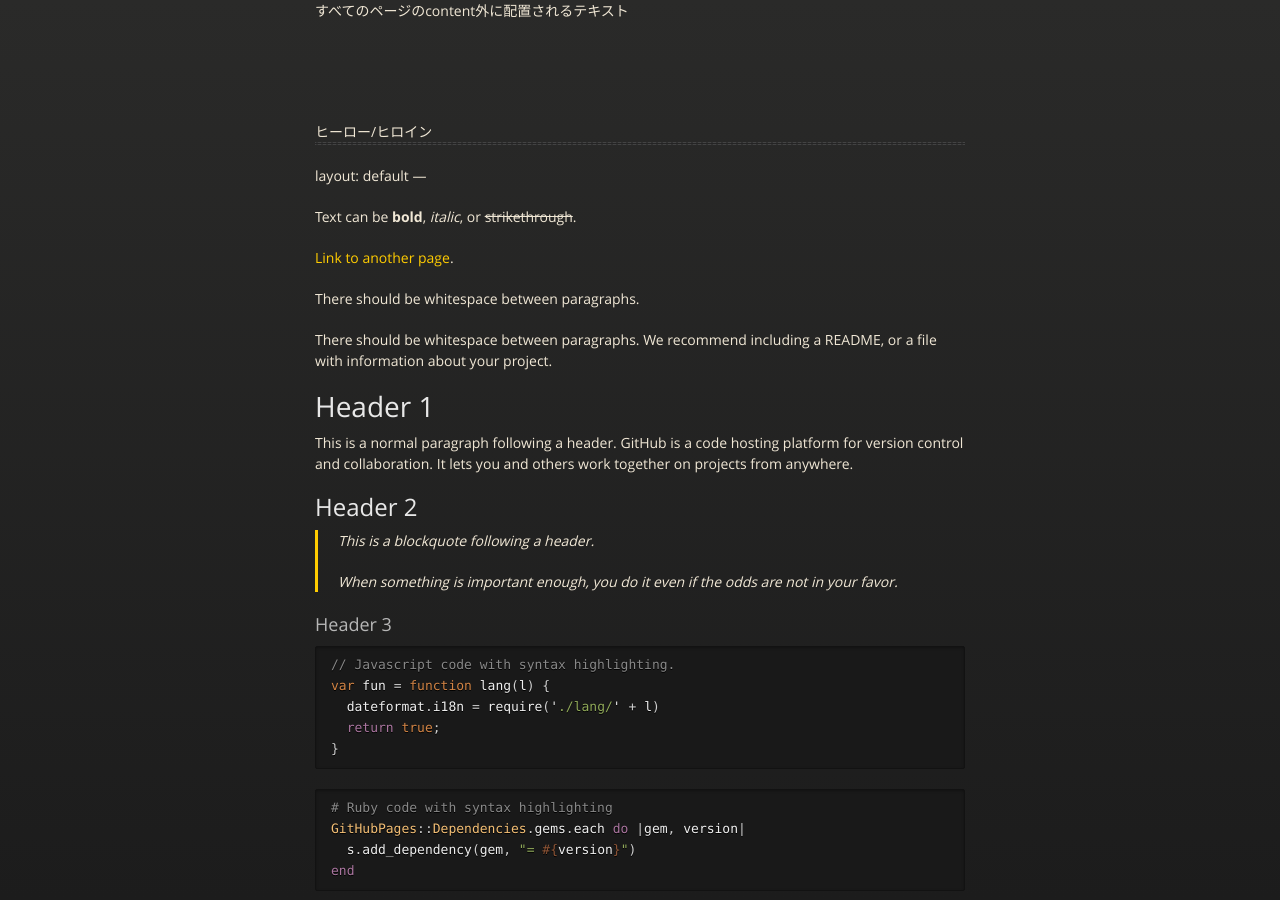
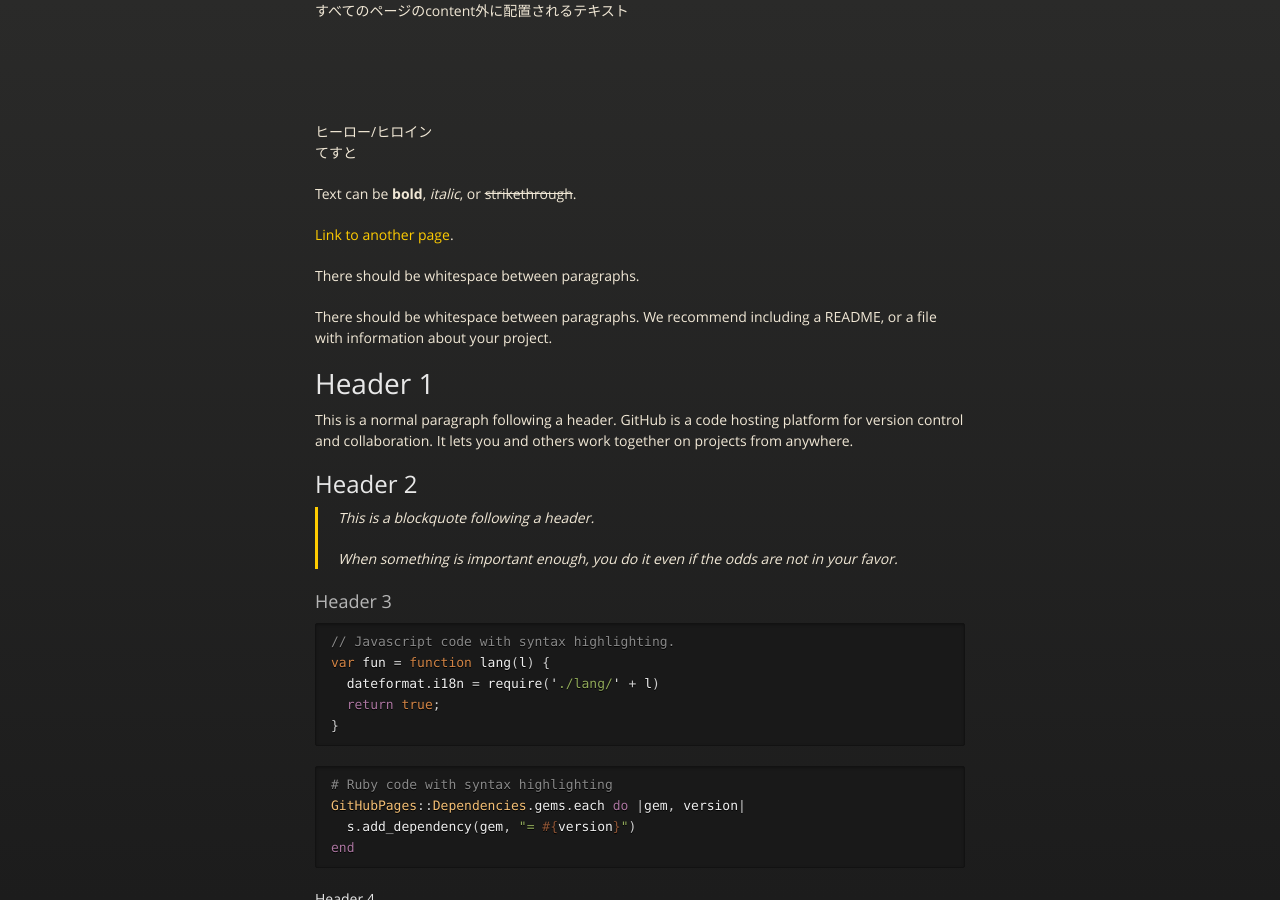
Before and after one commit to gyaaaaaaaaaaaa/readmetest.github.io, a Jekyll site: the page built from index.md, in a window 1280 px wide and 900 px high. Built offline with Jekyll 4.4.1, drawn with Linux system fonts in a browser that asks for light colours; our own code applies the rules of GitHub Pages for plain Markdown files.

Commit message:
Update index.md

```diff
--- a/index.md
+++ b/index.md
@@ -9,9 +9,7 @@
 
 <div id="character_1_id"></div>
 
----
-layout: default
----
+てすと
 
 Text can be **bold**, _italic_, or ~~strikethrough~~.
 
```
